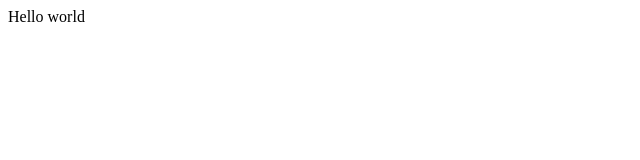
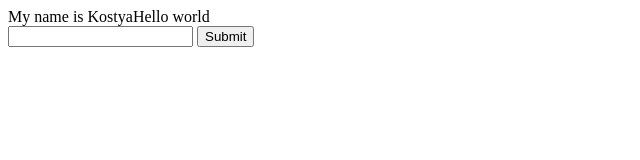
Before and after one commit to defaultiks/firstapp, a plain HTML site: page index.html in a window 1280 px wide. Shown: the whole page, without its empty margins (0-640 px from the left). Drawn offline with Linux system fonts and the light colour scheme.

Commit message:
Update index.html

```diff
--- a/index.html
+++ b/index.html
@@ -5,7 +5,10 @@
     <title>Document</title>
 </head>
 <body>
-    <div id="one"></div>
+      <div id="one"> My name is Kostya</div>
+    <input type="text" id="text">
+    <button id="check-in">Submit</button>
+    <div id="out"></div>
     <script src="script.js">
     </script>
 </body>
```
